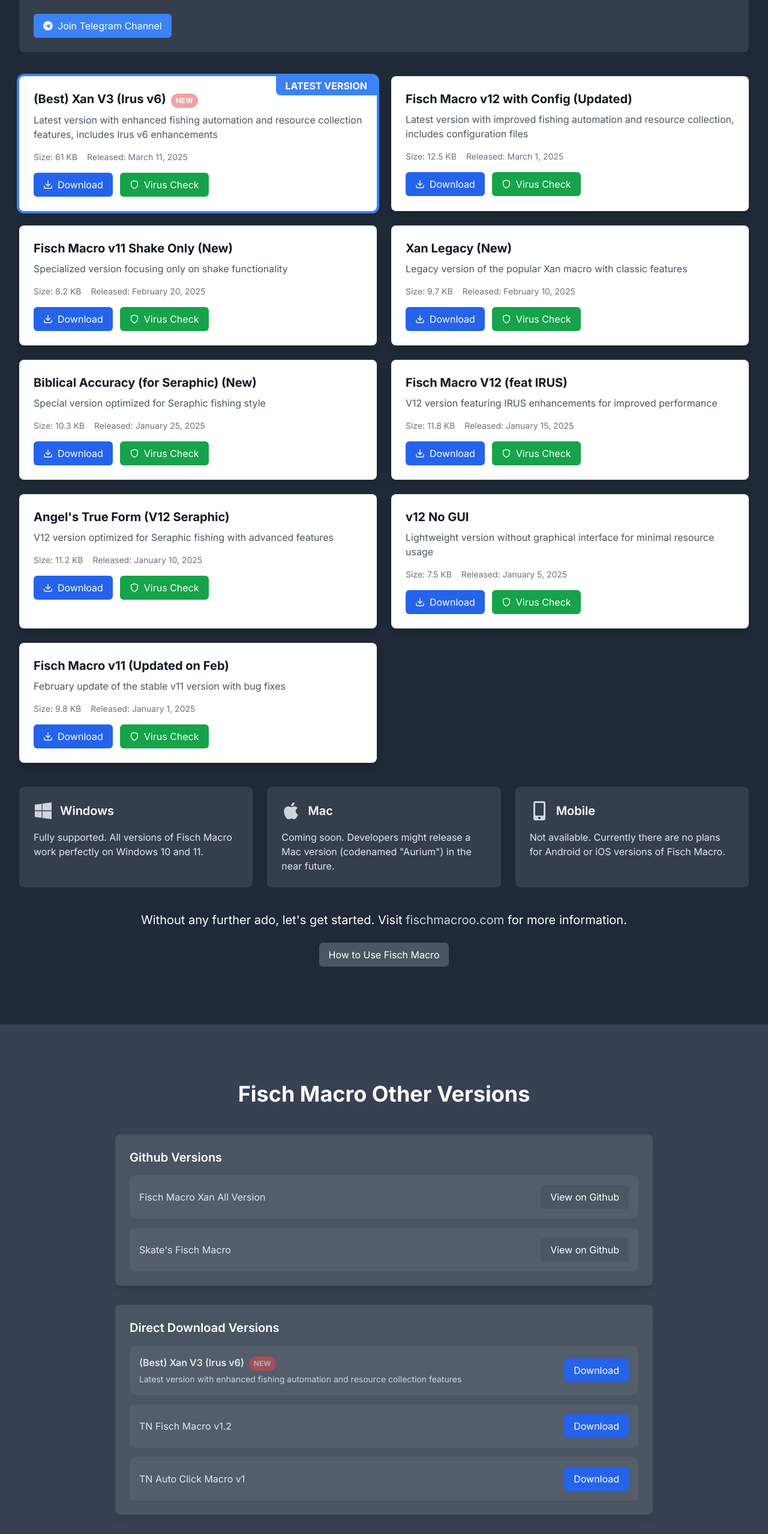
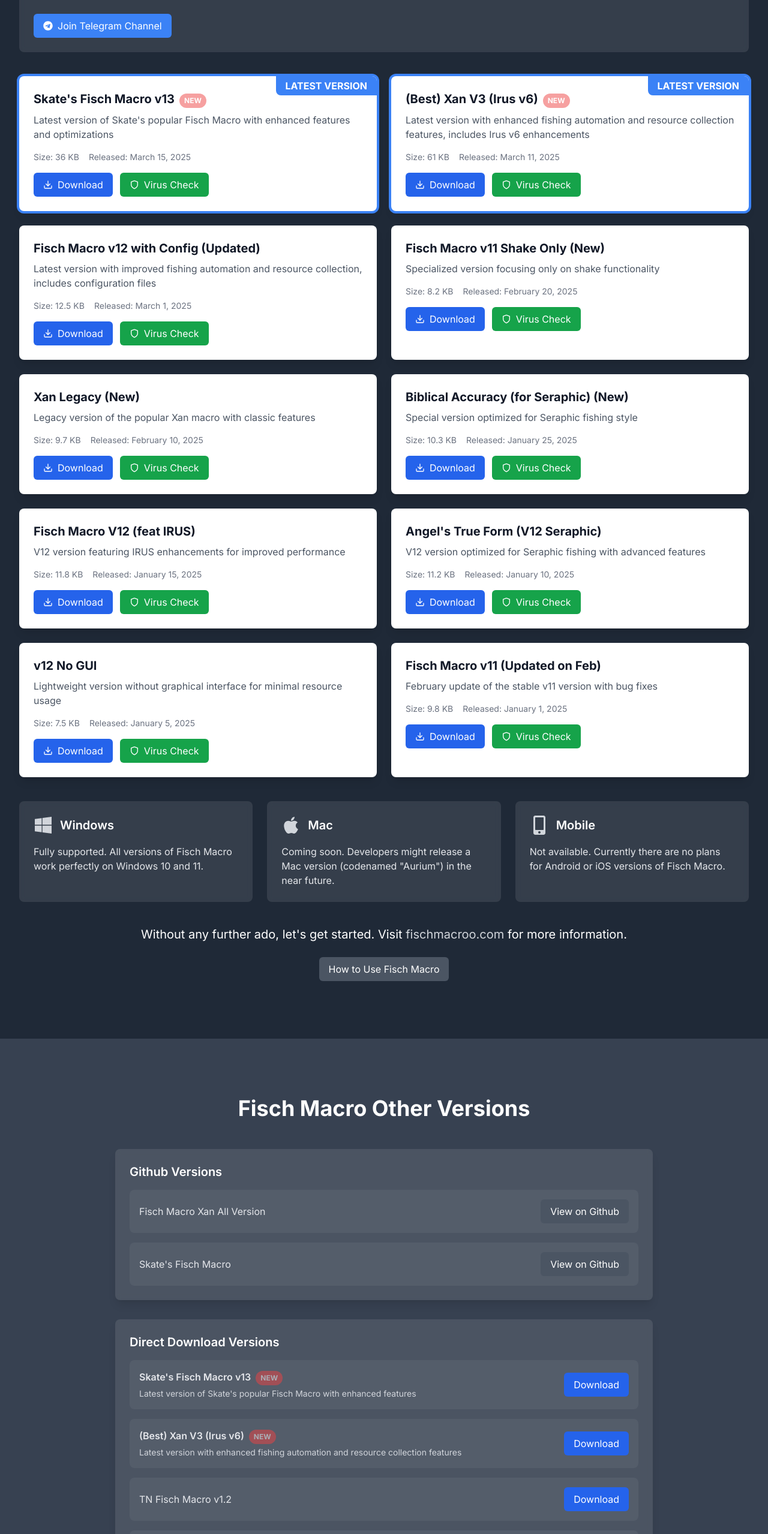
Before and after one commit to Zsmboom/repomad, a Next.js app: page / in a window 1280 px wide. Shown: the part 5628-8186 px from the top of the page at 60% size. Built offline with nearby package versions, Linux system fonts and the light colour scheme.

Commit message:
Add Skate's Fisch Macro v13 download option and update GitHub links

```diff
--- a/src/components/Download.tsx
+++ b/src/components/Download.tsx
@@ -6,6 +6,15 @@
 import Link from 'next/link';
 
 const macroFiles = [
+  {
+    name: 'Skate\'s Fisch Macro v13',
+    description: 'Latest version of Skate\'s popular Fisch Macro with enhanced features and optimizations',
+    size: '36 KB',
+    date: 'March 15, 2025',
+    downloadUrl: '/downloads/Skate\'s Fisch Macro v13.ahk',
+    virusTotalUrl: 'https://www.virustotal.com/gui/file/2b9648ed55fc57ffc31812968aa57492a05550b9fa2f5b379e7c432de6fe3ac0',
+    isNew: true
+  },
   {
     name: '(Best) Xan V3 (Irus v6)',
     description: 'Latest version with enhanced fishing automation and resource collection features, includes Irus v6 enhancements',
--- a/src/components/OtherVersions.tsx
+++ b/src/components/OtherVersions.tsx
@@ -53,6 +53,25 @@
                 <div className="flex items-center justify-between p-4 bg-white/5 rounded-lg">
                   <div>
                     <span className="text-gray-200 font-semibold">
+                      Skate&apos;s Fisch Macro v13
+                      <span className="ml-2 inline-block bg-red-500 text-white text-xs font-bold px-2 py-1 rounded-full animate-pulse">
+                        NEW
+                      </span>
+                    </span>
+                    <p className="text-gray-300 text-sm mt-1">Latest version of Skate's popular Fisch Macro with enhanced features</p>
+                  </div>
+                  <Link
+                    href="/downloads/Skate's Fisch Macro v13.ahk"
+                    className="inline-flex items-center justify-center px-4 py-2 bg-blue-600 text-white rounded-md hover:bg-blue-500 transition-colors download-btn"
+                    download
+                    data-text="Download"
+                  >
+                    <span className="sr-only">Download</span>
+                  </Link>
+                </div>
+                <div className="flex items-center justify-between p-4 bg-white/5 rounded-lg">
+                  <div>
+                    <span className="text-gray-200 font-semibold">
                       (Best) Xan V3 (Irus v6)
                       <span className="ml-2 inline-block bg-red-500 text-white text-xs font-bold px-2 py-1 rounded-full animate-pulse">
                         NEW
```
